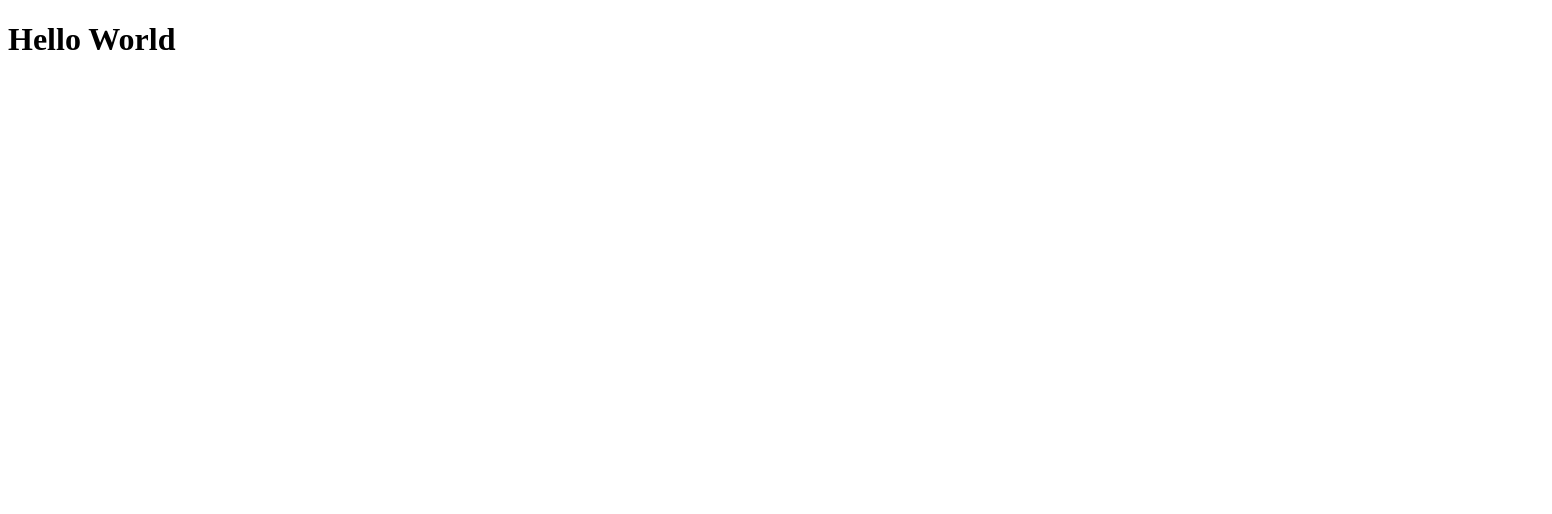
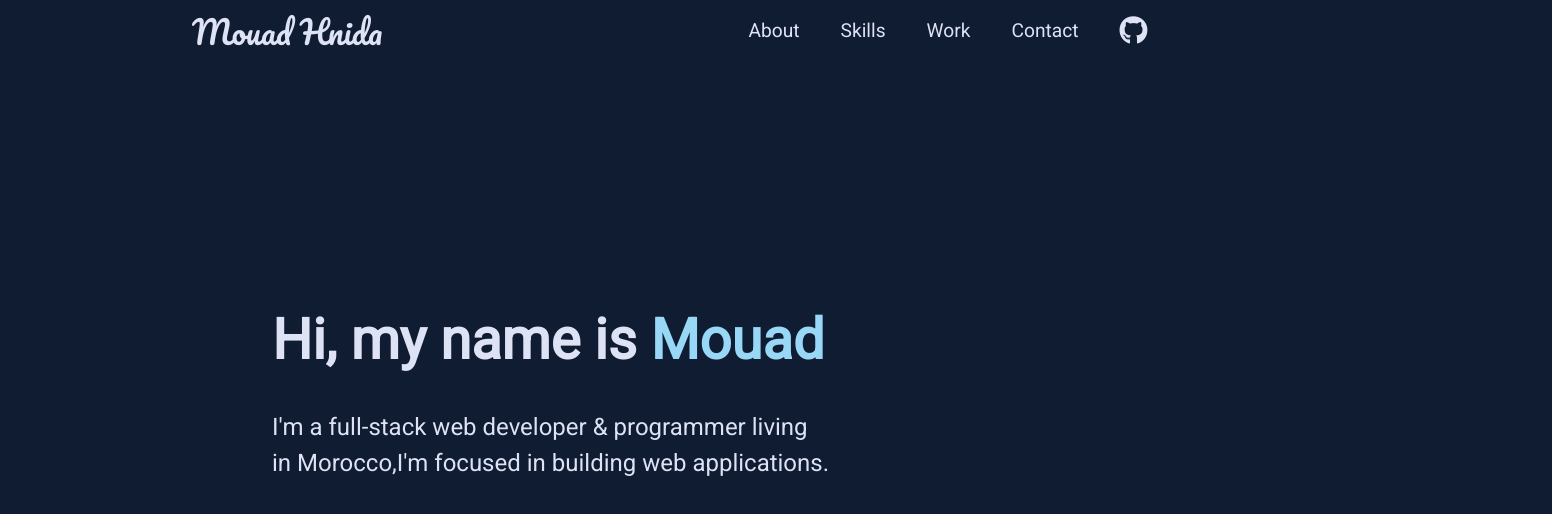
Before and after one commit to mouadhnida/Portfolio, a website: page public/index.html in a window 1280 px wide. Shown: the whole page, 1552 px wide, since content can reach past the window. Drawn offline with Linux system fonts and the light colour scheme.

Commit message:
finishing the nav bar and start in the about paragraphe

```diff
--- a/public/index.html
+++ b/public/index.html
@@ -4,9 +4,34 @@
     <meta charset="UTF-8">
     <meta http-equiv="X-UA-Compatible" content="IE=edge">
     <meta name="viewport" content="width=device-width, initial-scale=1.0">
+    <link rel="stylesheet" href="./style.css">
+    <script src="https://kit.fontawesome.com/83eb93a6e0.js" crossorigin="anonymous"></script>
+    <link rel="preconnect" href="https://fonts.googleapis.com">
+    <link rel="preconnect" href="https://fonts.gstatic.com" crossorigin>
+    <link href="https://fonts.googleapis.com/css2?family=Pacifico&display=swap" rel="stylesheet">
+    <link rel="preconnect" href="https://fonts.googleapis.com">
+    <link rel="preconnect" href="https://fonts.gstatic.com" crossorigin>
+    <link href="https://fonts.googleapis.com/css2?family=Roboto&display=swap" rel="stylesheet">
     <title>Document</title>
 </head>
 <body>
-    <h1>Hello World</h1>
+    <nav>
+        <div class="logo">Mouad Hnida</div>
+        <div class="nav-bar">
+            <ul class="nav-bar-list">
+                <li>About</li>
+                <li>Skills</li>
+                <li>Work</li>
+                <li>Contact</li>
+                <i class="fa-brands fa-github fa-xl"></i>
+            </ul>
+        </div>
+    </nav>
+    <header>
+        <div class="header">
+            <h1 class="title">Hi, my name is <span class="name">Mouad</span></h1>
+            <p class="about-me">I'm a full-stack web developer & programmer living in Morocco,I'm focused in building web applications.</p>
+        </div>
+    </header>
 </body>
 </html>
--- a/public/style.css
+++ b/public/style.css
@@ -0,0 +1,65 @@
+:root {
+    --body-bg: rgb(15, 28, 50);
+    --logo-font: 'Pacifico', cursive;
+    --text-font: 'Roboto', sans-serif;
+}
+
+body {
+    font-family: var(--text-font);
+    padding: 0;
+    margin: 0;
+    background: var(--body-bg);
+    color: hsl(227, 50%, 91%);
+    overflow: hidden;
+}
+
+nav {
+    width: 100%;
+    display: flex;
+    align-items: center;
+    justify-content: space-between;
+
+
+}
+
+.logo {
+    font-family: var(--logo-font);
+    font-size: 2rem;
+    position: relative;
+    left: 12rem;
+}
+
+.nav-bar {
+    width: 30rem;
+    font-size: 1.2rem;
+    position: relative;
+    right: 7rem;
+
+}
+
+.nav-bar-list {
+    list-style: none;
+    display: flex;
+    justify-content: space-around;
+    align-items: center;
+}
+
+header {
+    position: relative;
+    top: 13rem;
+    left: 17rem;
+}
+
+.title{
+    font-size: 3.5rem;
+}
+
+.name {
+    color: hsl(200, 84%, 78%);
+}
+
+.about-me {
+    font-size: 1.5rem;
+    width: 35rem;
+    line-height: 2.2rem;
+}
```
